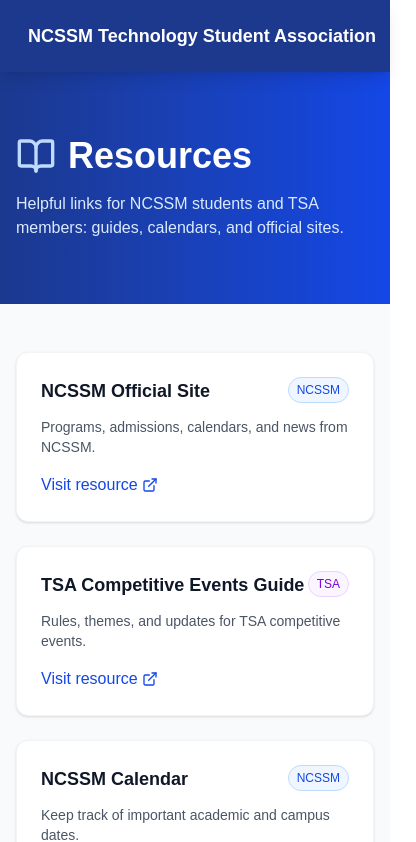
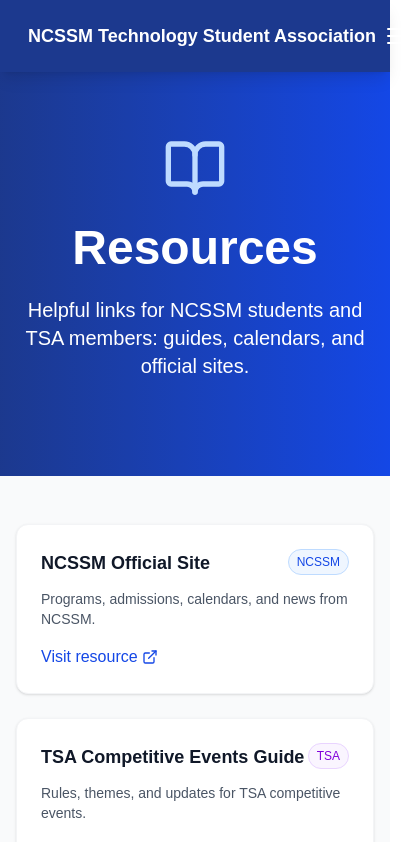
Before and after one commit to ncssmtsa2025git/ncssm-tsa-hub-deploy, a Next.js app in the folder website-frontend/: page /resources in a window 390 px wide. Shown: the top 842 px of the page, 416 px wide, since content can reach past the window. Built offline with nearby package versions, Linux system fonts and the light colour scheme.

Commit message:
added header collapsing, fixed titles for each tab

```diff
--- a/website-frontend/app/components/Header.tsx
+++ b/website-frontend/app/components/Header.tsx
@@ -1,11 +1,13 @@
 "use client";
 import Link from "next/link";
 import { JSX, useEffect, useRef, useState } from "react";
+import { Menu, X } from "lucide-react"; // NEW
 
 export default function Header(): JSX.Element {
   const [isLoggedIn, setIsLoggedIn] = useState(false);
   const [userName, setUserName] = useState("");
   const [visible, setVisible] = useState(true);
+  const [mobileOpen, setMobileOpen] = useState(false); // NEW
   const lastY = useRef(0);
   const barRef = useRef<HTMLDivElement | null>(null);
 
@@ -15,19 +17,12 @@
       const h = barRef.current?.offsetHeight ?? 0;
       document.documentElement.style.setProperty("--header-h", `${h}px`);
     };
-
-    // Initial measurement
     updateHeaderVar();
-
-    // Update on resize & font/layout changes
     const ro = new ResizeObserver(updateHeaderVar);
     if (barRef.current) ro.observe(barRef.current);
-
     window.addEventListener("resize", updateHeaderVar);
-    // Re-measure after fonts/content settle
     const raf = requestAnimationFrame(updateHeaderVar);
     const tmo = setTimeout(updateHeaderVar, 300);
-
     return () => {
       ro.disconnect();
       window.removeEventListener("resize", updateHeaderVar);
@@ -36,9 +31,10 @@
     };
   }, []);
 
-  // Scroll hide/show
+  // Scroll hide/show (don’t hide while mobile menu is open)
   useEffect(() => {
     const handleScroll = () => {
+      if (mobileOpen) return; // NEW
       const y = window.scrollY;
       if (y < lastY.current - 5) setVisible(true);        // up
       else if (y > lastY.current + 5 && y > 64) setVisible(false); // down
@@ -46,7 +42,7 @@
     };
     window.addEventListener("scroll", handleScroll, { passive: true });
     return () => window.removeEventListener("scroll", handleScroll);
-  }, []);
+  }, [mobileOpen]); // CHANGED
 
   useEffect(() => {
     const loggedIn = localStorage.getItem("isLoggedIn");
@@ -71,9 +67,7 @@
     "after:transition-transform after:duration-300 hover:after:scale-x-100";
 
   return (
-    // Sticky wrapper (no fixed height here; height is measured live)
     <header className="sticky top-0 z-50">
-      {/* This inner bar is what we measure */}
       <div
         ref={barRef}
         className={`bg-blue-900 text-white shadow-lg transition-transform duration-300 ${
@@ -81,8 +75,9 @@
         }`}
       >
         <div className="max-w-7xl mx-auto px-4 sm:px-6 lg:px-8">
-          <div className="flex justify-between items-center h-18">
-            {/* Left: Logo + Title */}
+          {/* Top row */}
+          <div className="flex justify-between items-center h-[72px]"> {/* CHANGED height */}
+            {/* Logo + title */}
             <div className="flex items-center gap-3 sm:gap-4">
               <div className="bg-white rounded-full flex items-center justify-center">
                 <img
@@ -96,7 +91,7 @@
               </h1>
             </div>
 
-            {/* Right: Nav + Auth */}
+            {/* Desktop nav */}
             <div className="hidden md:flex items-center gap-8 text-lg">
               <Link href="/" className={iloveyitian}>Home</Link>
               <Link href="/events" className={iloveyitian}>Events</Link>
@@ -135,6 +130,62 @@
                 </Link>
               )}
             </div>
+
+            {/* Mobile hamburger */}
+            <button
+              className="md:hidden inline-flex items-center justify-center p-2 rounded-lg hover:bg-white/10 focus:outline-none focus:ring-2 focus:ring-white/30"
+              aria-label="Toggle navigation"
+              aria-expanded={mobileOpen}
+              onClick={() => setMobileOpen((v) => !v)}
+            >
+              {mobileOpen ? <X className="h-6 w-6" /> : <Menu className="h-6 w-6" />}
+            </button>
+          </div>
+
+          {/* Mobile dropdown */}
+          <div
+            className={`
+              md:hidden overflow-hidden transition-[max-height,opacity]
+              duration-300 ${mobileOpen ? "max-h-[480px] opacity-100" : "max-h-0 opacity-0"}
+            `}
+          >
+            <nav className="py-3 border-t border-white/15 space-y-2">
+              <Link href="/" onClick={() => setMobileOpen(false)} className="block px-2 py-2 rounded hover:bg-white/10">
+                Home
+              </Link>
+              <Link href="/events" onClick={() => setMobileOpen(false)} className="block px-2 py-2 rounded hover:bg-white/10">
+                Events
+              </Link>
+              <Link href="/gallery" onClick={() => setMobileOpen(false)} className="block px-2 py-2 rounded hover:bg-white/10">
+                Gallery
+              </Link>
+              <Link href="/resources" onClick={() => setMobileOpen(false)} className="block px-2 py-2 rounded hover:bg-white/10">
+                Resources
+              </Link>
+
+              <div className="pt-2 border-top border-white/10 mt-2">
+                {isLoggedIn ? (
+                  <div className="flex items-center justify-between px-2">
+                    <span className="text-sm text-blue-100">Welcome, {userName}</span>
+                    <button
+                      onClick={() => { setMobileOpen(false); handleLogout(); }}
+                      className="text-sm px-3 py-2 rounded bg-white/20 hover:bg-white/30"
+                    >
+                      Logout
+                    </button>
+                  </div>
+                ) : (
+                  <Link
+                    href="/login"
+                    onClick={() => setMobileOpen(false)}
+                    className="block w-full text-center mt-2 px-4 py-2 rounded
+                               bg-white/20 hover:bg-white/30 border border-white/30"
+                  >
+                    Login
+                  </Link>
+                )}
+              </div>
+            </nav>
           </div>
         </div>
       </div>
--- a/website-frontend/app/events/page.tsx
+++ b/website-frontend/app/events/page.tsx
@@ -1,6 +1,7 @@
 'use client'
 import { JSX, useState, useEffect } from 'react'
-import { Search, Download, Users, X, ExternalLink } from 'lucide-react'
+import { Search, Download, Calendar, Users, X, ExternalLink } from 'lucide-react'
+
 
 interface Event {
   id: string
@@ -132,10 +133,14 @@
   return (
     <div className="min-h-screen bg-gray-50">
       {/* Hero Section */}
-      <section className="bg-blue-900 text-white py-16">
+
+      <section className="bg-gradient-to-r from-blue-900 to-blue-700 text-white py-16">
         <div className="max-w-7xl mx-auto px-4 sm:px-6 lg:px-8 text-center">
-          <h1 className="text-4xl font-bold mb-6 font-serif">TSA Events & Competitions</h1>
-          <p className="text-xl mb-8 max-w-3xl mx-auto text-blue-200">
+          <div className="flex justify-center mb-6">
+            <Calendar className="h-16 w-16 text-blue-200" />
+          </div>
+          <h1 className="text-5xl font-bold mb-6">TSA Events & Competitions</h1>
+          <p className="text-xl mb-8 max-w-3xl mx-auto text-blue-100">
             Discover competitions across engineering, programming, design, and more.
           </p>
           <button className="bg-white text-blue-900 px-6 py-3 rounded-lg font-semibold hover:bg-blue-50 transition-colors flex items-center mx-auto">
@@ -144,6 +149,7 @@
           </button>
         </div>
       </section>
+
 
       {/* Search and Filter Section */}
       <section className="py-8 bg-white border-b">
--- a/website-frontend/app/gallery/page.tsx
+++ b/website-frontend/app/gallery/page.tsx
@@ -142,9 +142,8 @@
             <Camera className="h-16 w-16 text-blue-200" />
           </div>
           <h1 className="text-5xl font-bold mb-6">NCSSM TSA Gallery</h1>
-          <p className="text-xl mb-8 max-w-3xl mx-auto">
+          <p className="text-xl mb-8 max-w-4xl mx-auto">
             Explore moments from our competitions, workshops, meetings, and celebrations.
-            See the innovation and teamwork that defines our TSA chapter.
           </p>
         </div>
       </section>
--- a/website-frontend/app/resources/page.tsx
+++ b/website-frontend/app/resources/page.tsx
@@ -35,14 +35,14 @@
 export default function ResourcesPage(): JSX.Element {
   return (
     <div className="min-h-screen bg-gray-50">
-      {/* Hero */}
+      {/* Hero Section */}
       <section className="bg-gradient-to-r from-blue-900 to-blue-700 text-white py-16">
-        <div className="max-w-7xl mx-auto px-4 sm:px-6 lg:px-8">
-          <div className="flex items-center gap-3 mb-4">
-            <BookOpen className="h-10 w-10 text-blue-200" />
-            <h1 className="text-4xl font-bold">Resources</h1>
+        <div className="max-w-7xl mx-auto px-4 sm:px-6 lg:px-8 text-center">
+          <div className="flex justify-center mb-6">
+            <BookOpen className="h-16 w-16 text-blue-200" />
           </div>
-          <p className="text-blue-100 max-w-2xl">
+          <h1 className="text-5xl font-bold mb-6">Resources</h1>
+          <p className="text-xl mb-8 max-w-4xl mx-auto">
             Helpful links for NCSSM students and TSA members: guides, calendars, and official sites.
           </p>
         </div>
```
Also changed, not shown: 1 other file (tests, documents, lock files or other folders).
